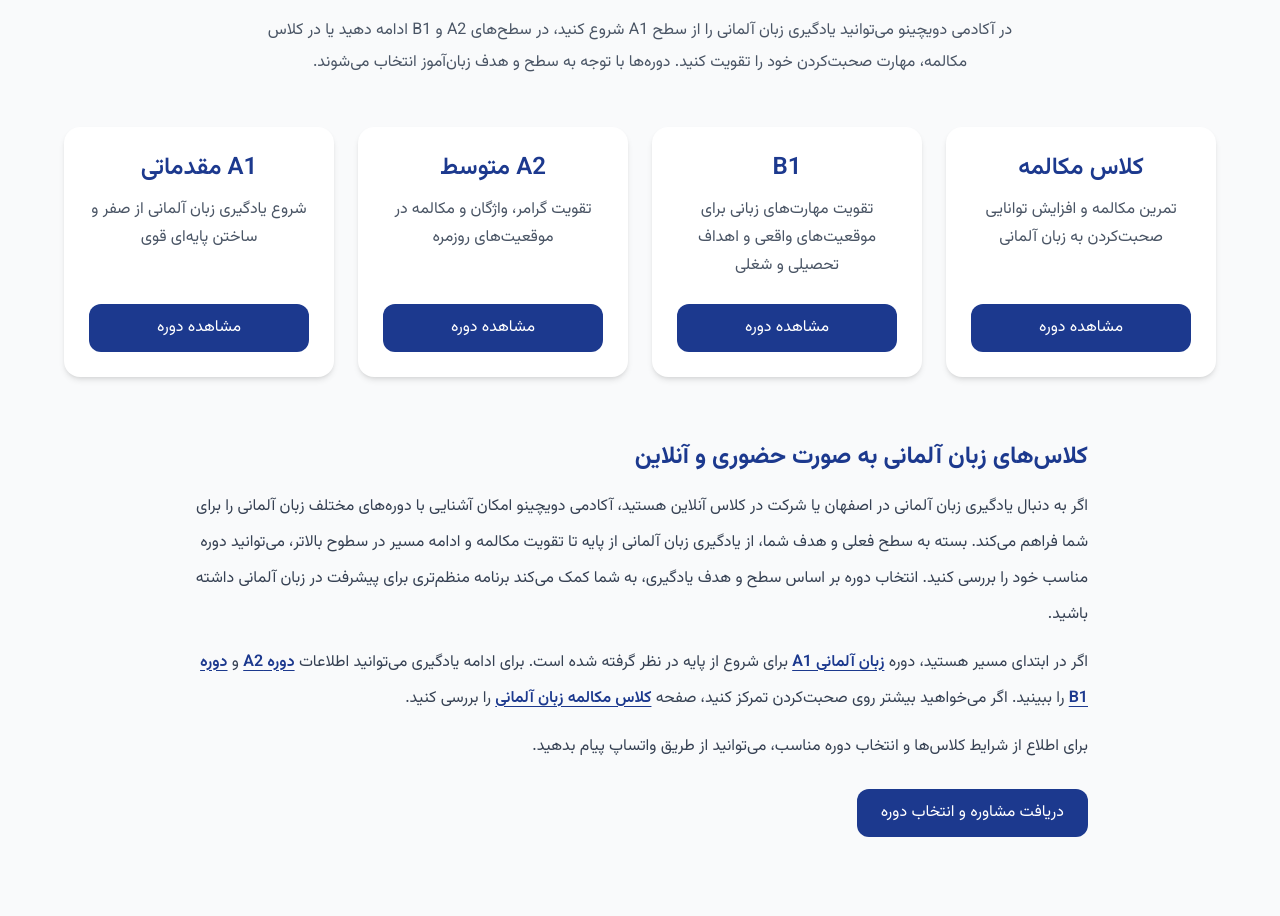
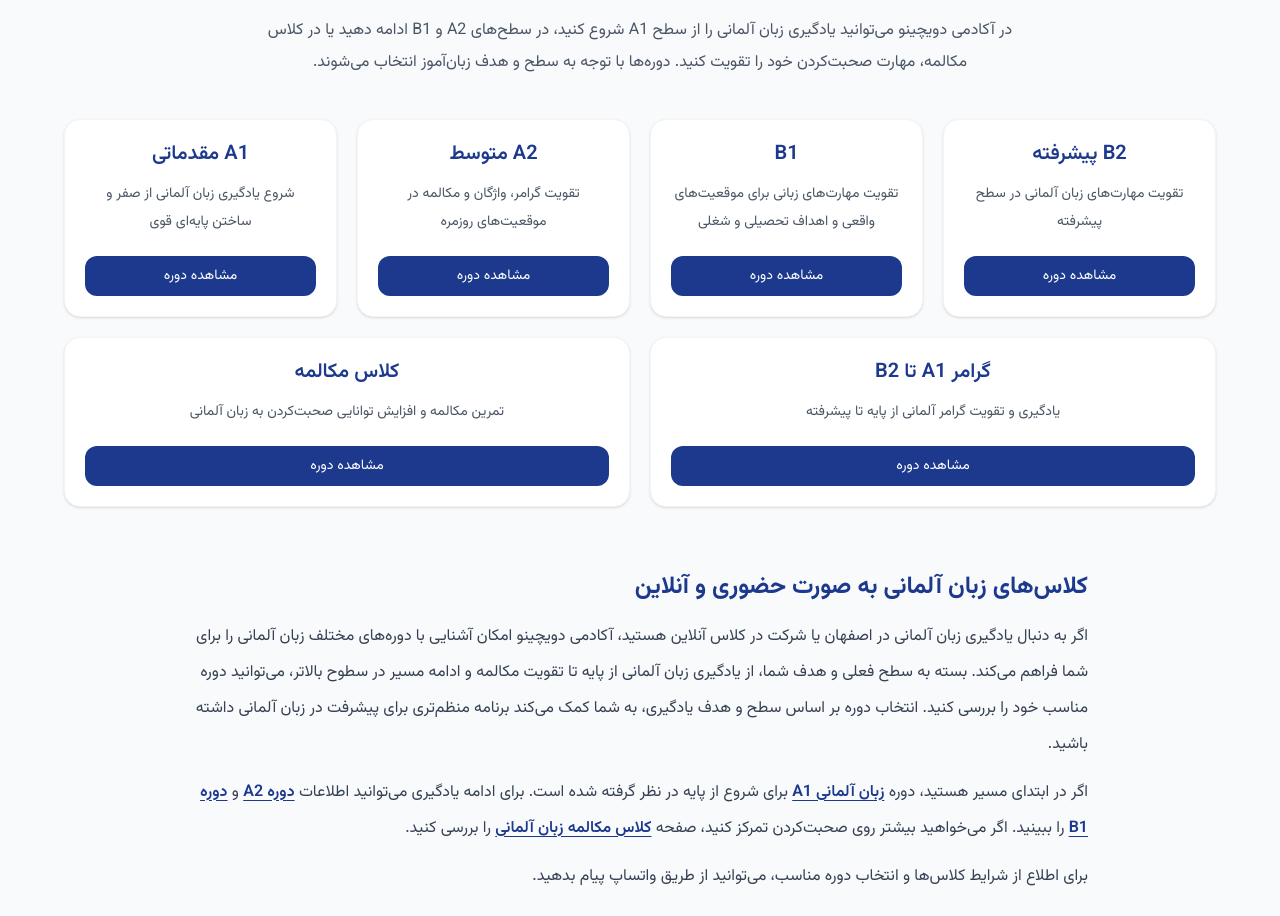
Before and after one commit to Masihsole0/deutschino-akademie, a Next.js app: page / in a window 1280 px wide. Shown: the part 800-1716 px from the top of the page. Built offline with nearby package versions, Linux system fonts and the light colour scheme; no server answers; the database is empty.

Commit message:
Update website

```diff
--- a/app/page.tsx
+++ b/app/page.tsx
@@ -28,9 +28,19 @@
       href: "/courses/b1",
     },
     {
+      title: "B2 پیشرفته",
+      description: "تقویت مهارت‌های زبان آلمانی در سطح پیشرفته",
+      href: "/courses/b2",
+    },
+    {
       title: "کلاس مکالمه",
       description: "تمرین مکالمه و افزایش توانایی صحبت‌کردن به زبان آلمانی",
       href: "/courses/conversation",
+    },
+    {
+      title: "گرامر A1 تا B2",
+      description: "یادگیری و تقویت گرامر آلمانی از پایه تا پیشرفته",
+      href: "/courses/grammar",
     },
   ];
 
@@ -200,26 +210,28 @@
 
           <div
             dir="ltr"
-            className="mt-12 grid grid-cols-1 items-stretch gap-6 md:grid-cols-2 lg:grid-cols-4"
+            className="mt-8 grid grid-cols-2 items-stretch gap-3 sm:mt-10 sm:gap-4 lg:grid-cols-4 lg:gap-5"
           >
-            {courses.map((course) => (
+            {courses.map((course, index) => (
               <article
                 key={course.href}
                 dir="rtl"
-                className="flex h-full flex-col rounded-2xl border border-transparent bg-white p-6 text-center shadow-md transition-all duration-300 hover:scale-[1.02] hover:border-blue-400 hover:shadow-xl"
+                className={`flex h-full flex-col rounded-xl border border-gray-100 bg-white p-3 text-center shadow-sm transition-all duration-300 hover:border-blue-300 hover:shadow-md sm:rounded-2xl sm:p-4 lg:p-5 ${
+                  index >= 4 ? "lg:col-span-2" : ""
+                }`}
               >
-                <h3 className="text-xl font-semibold text-blue-900 md:text-2xl">
+                <h3 className="text-base font-semibold leading-7 text-blue-900 sm:text-lg md:text-xl">
                   {course.title}
                 </h3>
 
-                <p className="mt-3 leading-7 text-gray-600">
+                <p className="mt-2 text-sm leading-6 text-gray-600 sm:mt-3 sm:leading-7">
                   {course.description}
                 </p>
 
-                <div className="mt-auto pt-6">
+                <div className="mt-auto pt-4 sm:pt-5">
                   <Link
                     href={course.href}
-                    className="inline-flex w-full items-center justify-center rounded-xl bg-blue-900 px-6 py-3 text-white transition hover:bg-blue-800"
+                    className="inline-flex min-h-10 w-full items-center justify-center rounded-lg bg-blue-900 px-2 py-2 text-sm text-white transition hover:bg-blue-800 sm:rounded-xl sm:px-4 sm:py-2.5"
                   >
                     مشاهده دوره
                   </Link>
```
